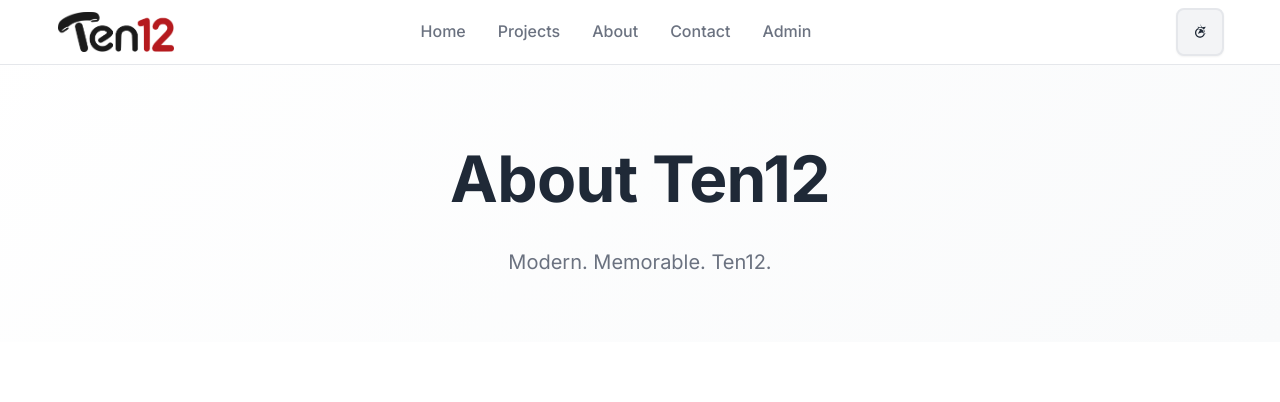
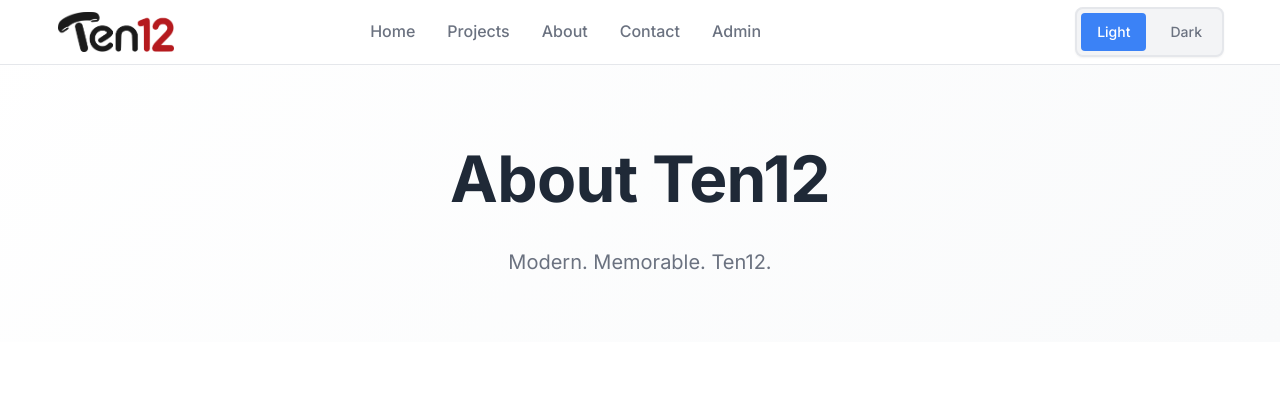
Before and after one commit to holyseyi/Ten12, a PHP site: page /frontend/about.php in a window 1280 px wide. Shown: the top 402 px of the page. Run offline with PHP 8.4, Linux system fonts and the light colour scheme.

Commit message:
modified:   admin/assets/css/admin.css 	modified:   admin/assets/js/admin.js 	modified:   admin/login.php 	modified:   backend/logs/login.log 	modified:   frontend/assets/css/style.css 	modified:   frontend/assets/js/main.js 	modified:   frontend/includes/header.php

```diff
--- a/frontend/assets/css/style.css
+++ b/frontend/assets/css/style.css
@@ -193,61 +193,60 @@ body {
     align-items: center;
 }
 
-.theme-toggle-btn {
+.theme-radio-group {
+    display: flex;
+    gap: 0.5rem;
+    border: 2px solid var(--border-color);
+    border-radius: var(--radius-md);
+    padding: 0.25rem;
     background: var(--background-tertiary);
-    border: 2px solid var(--border-color);
-    cursor: pointer;
-    padding: 0.75rem;
-    border-radius: var(--radius-md);
-    transition: all 0.3s ease;
-    color: var(--text-primary);
-    position: relative;
+    box-shadow: var(--shadow-sm);
+}
+
+.theme-radio-group legend {
+    display: none;
+}
+
+.theme-radio-label {
     display: flex;
     align-items: center;
     justify-content: center;
-    min-width: 44px;
-    min-height: 44px;
-    box-shadow: var(--shadow-sm);
-}
-
-.theme-toggle-btn:hover {
+    padding: 0.5rem 1rem;
+    cursor: pointer;
+    border-radius: var(--radius-sm);
+    transition: all 0.3s ease;
+    font-size: 0.875rem;
+    font-weight: 500;
+    color: var(--text-secondary);
+}
+
+.theme-radio-input {
+    display: none;
+}
+
+.theme-radio-input:checked + .theme-radio-text {
+    color: white;
+}
+
+.theme-radio-label:has(.theme-radio-input:checked) {
     background: var(--primary-color);
-    border-color: var(--primary-color);
     color: white;
-    transform: scale(1.05);
-}
-
-.sun-icon, .moon-icon {
-    transition: all 0.3s ease;
-}
-
-[data-theme="dark"] .sun-icon {
-    opacity: 0;
-    transform: rotate(180deg) scale(0);
-}
-
-[data-theme="dark"] .moon-icon {
-    opacity: 1;
-    transform: rotate(0deg) scale(1);
-}
-
-.sun-icon {
-    opacity: 1;
-    transform: rotate(0deg) scale(1);
-}
-
-[data-theme="light"] .moon-icon {
-    opacity: 0;
-    transform: rotate(-180deg) scale(0);
-}
-
-.moon-icon {
-    opacity: 0;
-    transform: rotate(-180deg) scale(0);
+}
+
+.theme-radio-text {
+    transition: color 0.3s ease;
+}
+
+.sr-only {
     position: absolute;
-    top: 50%;
-    left: 50%;
-    transform: translate(-50%, -50%) rotate(-180deg) scale(0);
+    width: 1px;
+    height: 1px;
+    padding: 0;
+    margin: -1px;
+    overflow: hidden;
+    clip: rect(0, 0, 0, 0);
+    white-space: nowrap;
+    border-width: 0;
 }
 
 .nav-toggle {
--- a/frontend/assets/js/main.js
+++ b/frontend/assets/js/main.js
@@ -48,18 +48,27 @@ document.addEventListener('DOMContentLoaded', function() {
 function initThemeToggle() {
     const themeToggle = document.getElementById('themeToggle');
     const html = document.documentElement;
+    const radioInputs = document.querySelectorAll('.theme-radio-input');
 
     // Get saved theme or default to light
     const savedTheme = localStorage.getItem('theme') || 'light';
     html.setAttribute('data-theme', savedTheme);
 
+    // Set the corresponding radio button as checked
+    radioInputs.forEach(input => {
+        if (input.value === savedTheme) {
+            input.checked = true;
+        }
+    });
+
     if (themeToggle) {
-        themeToggle.addEventListener('click', function() {
-            const currentTheme = html.getAttribute('data-theme');
-            const newTheme = currentTheme === 'light' ? 'dark' : 'light';
-
-            html.setAttribute('data-theme', newTheme);
-            localStorage.setItem('theme', newTheme);
+        radioInputs.forEach(input => {
+            input.addEventListener('change', function() {
+                if (this.checked) {
+                    html.setAttribute('data-theme', this.value);
+                    localStorage.setItem('theme', this.value);
+                }
+            });
         });
     }
 }
--- a/frontend/includes/header.php
+++ b/frontend/includes/header.php
@@ -44,14 +44,17 @@ define('BASE_PATH', __DIR__ . '/..');
                 <li><a href="../admin/login.php" class="nav-link">Admin</a></li>
             </ul>
             <div class="theme-toggle">
-                <button class="theme-toggle-btn" id="themeToggle" aria-label="Toggle dark mode">
-                    <svg class="sun-icon" width="20" height="20" viewBox="0 0 24 24" fill="currentColor">
-                        <path d="M12 17.5C9.5 17.5 7.5 15.5 7.5 13S9.5 8.5 12 8.5 16.5 10.5 16.5 13 14.5 17.5 12 17.5M12 7C8.7 7 6 9.7 6 13S8.7 19 12 19 18 16.3 18 13 15.3 7 12 7M12 2L14.4 6.4L19 5.7L16.2 9.8L18.6 14L14 12.7L9.4 14L11.8 9.8L9 5.7L13.6 6.4L12 2Z"/>
-                    </svg>
-                    <svg class="moon-icon" width="20" height="20" viewBox="0 0 24 24" fill="currentColor">
-                        <path d="M17.75,4.09L15.22,6.03L16.13,9.09L13.5,7.28L10.87,9.09L11.78,6.03L9.25,4.09L12.44,4L13.5,1L14.56,4L17.75,4.09M21.25,11L19.61,12.25L20.2,14.23L18.5,13.06L16.8,14.23L17.39,12.25L15.75,11L17.81,10.95L18.5,9L19.19,10.95L21.25,11M18.97,15.95C19.8,15.87 20.69,17.05 20.16,17.8C19.84,18.25 19.5,18.67 19.08,19.07C15.17,23 8.84,23 4.94,19.07C1.03,15.17 1.03,8.83 4.94,4.93C5.34,4.53 5.76,4.17 6.21,3.85C6.96,3.32 8.14,4.21 8.06,5.04C7.79,7.9 8.75,10.87 10.95,13.06C13.14,15.26 16.1,16.22 18.97,15.95M17.33,17.97C14.5,17.81 11.7,16.64 9.53,14.5C7.36,12.31 6.2,9.5 6.04,6.68C3.23,9.82 3.34,14.64 6.35,17.66C9.37,20.67 14.19,20.78 17.33,17.97Z"/>
-                    </svg>
-                </button>
+                <fieldset class="theme-radio-group" id="themeToggle" aria-label="Select theme">
+                    <legend class="sr-only">Theme</legend>
+                    <label class="theme-radio-label">
+                        <input type="radio" name="theme" value="light" class="theme-radio-input" />
+                        <span class="theme-radio-text">Light</span>
+                    </label>
+                    <label class="theme-radio-label">
+                        <input type="radio" name="theme" value="dark" class="theme-radio-input" />
+                        <span class="theme-radio-text">Dark</span>
+                    </label>
+                </fieldset>
             </div>
             <div class="nav-toggle" id="navToggle">
                 <span></span>
```
Also changed, not shown: admin/assets/css/admin.css (+47 -48 lines), admin/assets/js/admin.js (+15 -6 lines), admin/login.php (+11 -8 lines), 1 other file.
